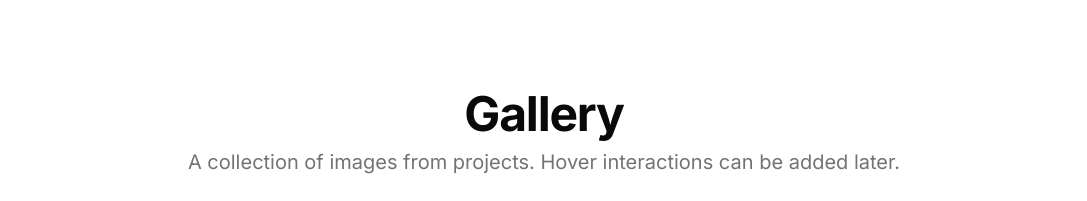
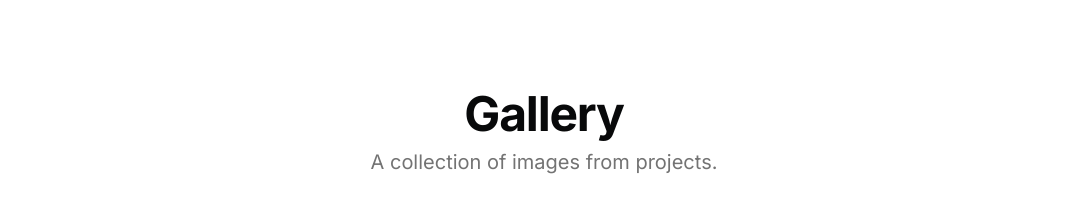
Before and after one commit to marceldabek/marceldabek.github.io, a Next.js app: page /gallery in a window 1280 px wide. Shown: the top 201 px of the page, without its empty margins (96-1183 px from the left). Built offline with nearby package versions, Linux system fonts and the light colour scheme; grey boxes are pictures that could not be loaded.

Commit message:
Update gallery page

```diff
--- a/src/app/gallery/page.tsx
+++ b/src/app/gallery/page.tsx
@@ -33,7 +33,7 @@ export default function GalleryPage() {
         </BlurFade>
         <BlurFade delay={0.1}>
           <p className="text-muted-foreground md:text-xl/relaxed lg:text-base/relaxed xl:text-xl/relaxed mt-2">
-            A collection of images from projects. Hover interactions can be added later.
+            A collection of images from projects.
           </p>
         </BlurFade>
       </header>
```
